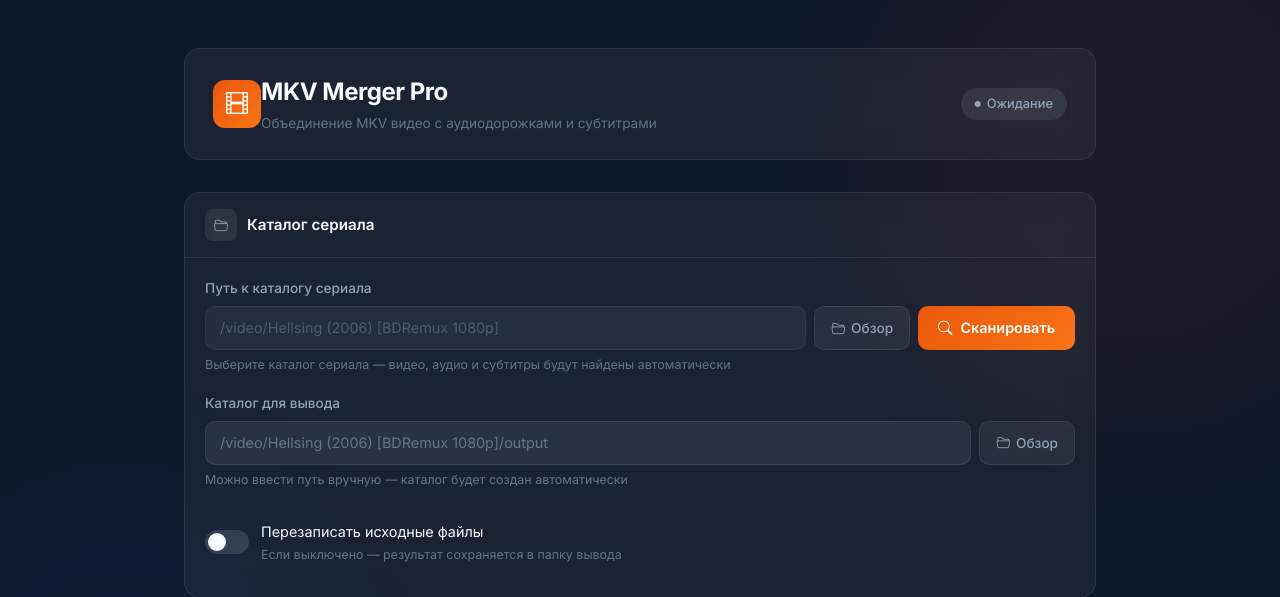
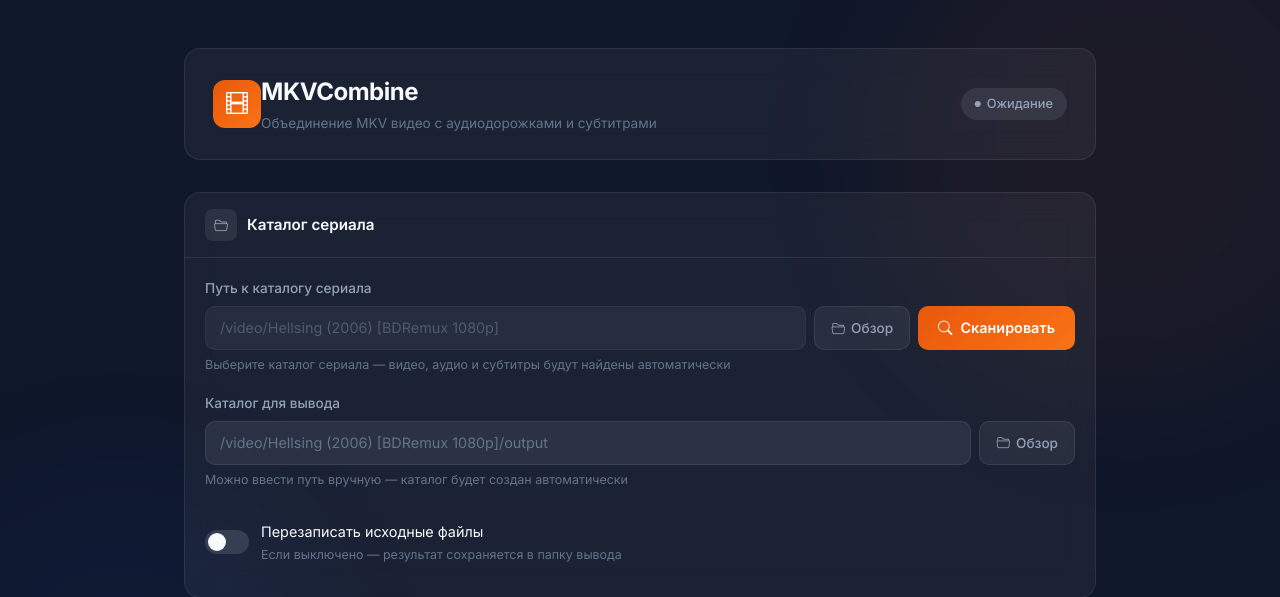
Before and after one commit to zhivchegg/mkvcombine, a Flask app: page / in a window 1280 px wide. Shown: the top 597 px of the page. Run offline with Flask 3, Linux system fonts and the light colour scheme; data that the repository does not hold is empty; parts of the project's set-up code (start-up, migrations or seed data) failed here and were passed over; some libraries are stand-ins or nearby versions.

Commit message:
Rename to MKVCombine, add favicon
- Renamed all references from MKV Merger Pro to MKVCombine
- Updated docker-compose.yml container name
- Added SVG favicon
- Updated README with correct GitHub URL
- Added .claude/ to .gitignore

Co-Authored-By: Claude <noreply@anthropic.com>

```diff
--- a/static/filemanager.js
+++ b/static/filemanager.js
@@ -1,4 +1,4 @@
-// File Manager for MKV Merger Pro
+// File Manager for MKVCombine
 
 let fmTarget = null;
 let fmCurrentPath = "/";
--- a/static/script.js
+++ b/static/script.js
@@ -1,4 +1,4 @@
-// MKV Merger Pro - Main Script
+// MKVCombine - Main Script
 
 let pollTimer = null;
 let logTimer = null;
--- a/templates/index.html
+++ b/templates/index.html
@@ -3,7 +3,8 @@
 <head>
     <meta charset="UTF-8">
     <meta name="viewport" content="width=device-width, initial-scale=1.0">
-    <title>MKV Merger Pro</title>
+    <title>MKVCombine</title>
+    <link rel="icon" type="image/svg+xml" href="/static/favicon.svg">
     <link href="https://fonts.googleapis.com/css2?family=Inter:wght@300;400;500;600;700&display=swap" rel="stylesheet">
     <link href="https://cdn.jsdelivr.net/npm/bootstrap-icons@1.11.3/font/bootstrap-icons.css" rel="stylesheet">
     <link href="https://cdn.plyr.io/3.7.8/plyr.css" rel="stylesheet">
@@ -193,7 +194,7 @@
 <div class="app-container">
     <header class="app-header">
         <div class="logo-icon"><i class="bi bi-film"></i></div>
-        <div><h1>MKV Merger Pro</h1><div class="subtitle">Объединение MKV видео с аудиодорожками и субтитрами</div></div>
+        <div><h1>MKVCombine</h1><div class="subtitle">Объединение MKV видео с аудиодорожками и субтитрами</div></div>
         <div style="margin-left:auto;"><span id="statusBadge" class="status-badge idle"><i class="bi bi-circle-fill" style="font-size:6px;"></i> Ожидание</span></div>
     </header>
 
```
Also changed, not shown: docker-compose.yml (+4 -4 lines), README.md, static/favicon.svg (added), 1 other file.
